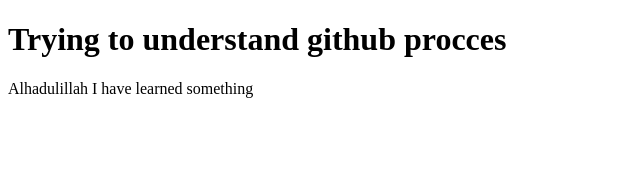
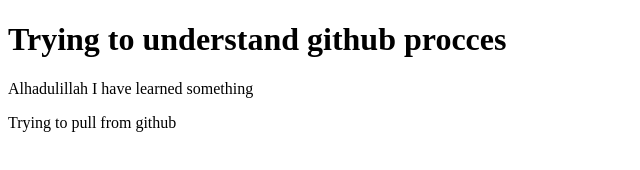
Before and after one commit to Jubayer1996/My-first-website, a plain HTML site: page index.html in a window 1280 px wide. Shown: the whole page, without its empty margins (0-640 px from the left). Drawn offline with Linux system fonts and the light colour scheme.

Commit message:
Update index.html

```diff
--- a/index.html
+++ b/index.html
@@ -6,5 +6,7 @@
 <body>
     <h1>Trying to understand github procces</h1>
 <p>Alhadulillah I have learned something</p>
+    <p>Trying to pull from github</p>
+
 </body>
 </html>
```
